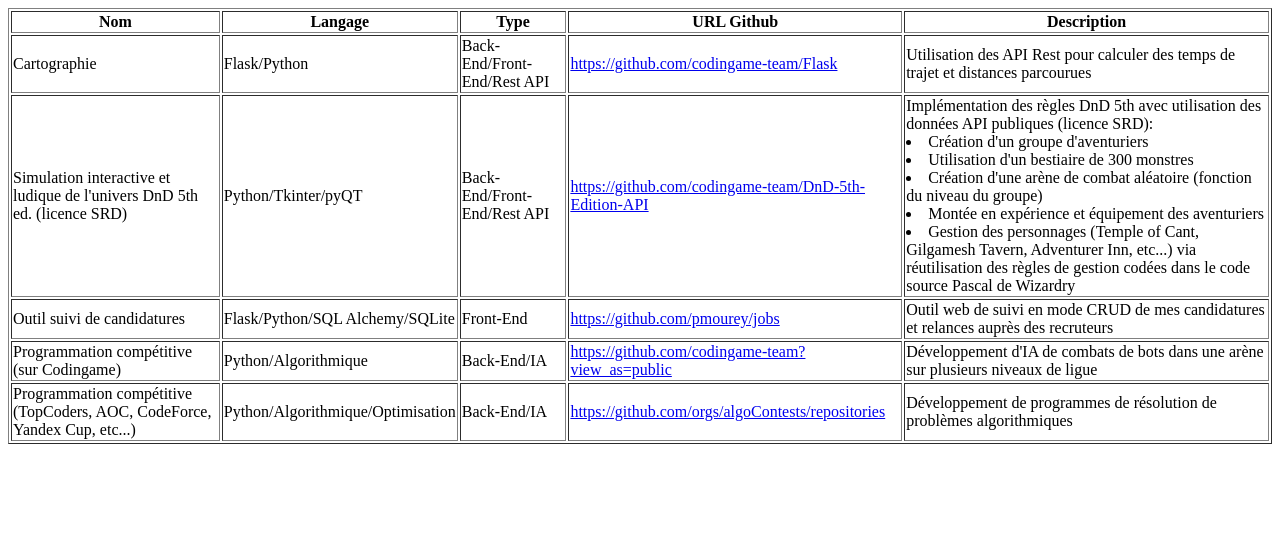
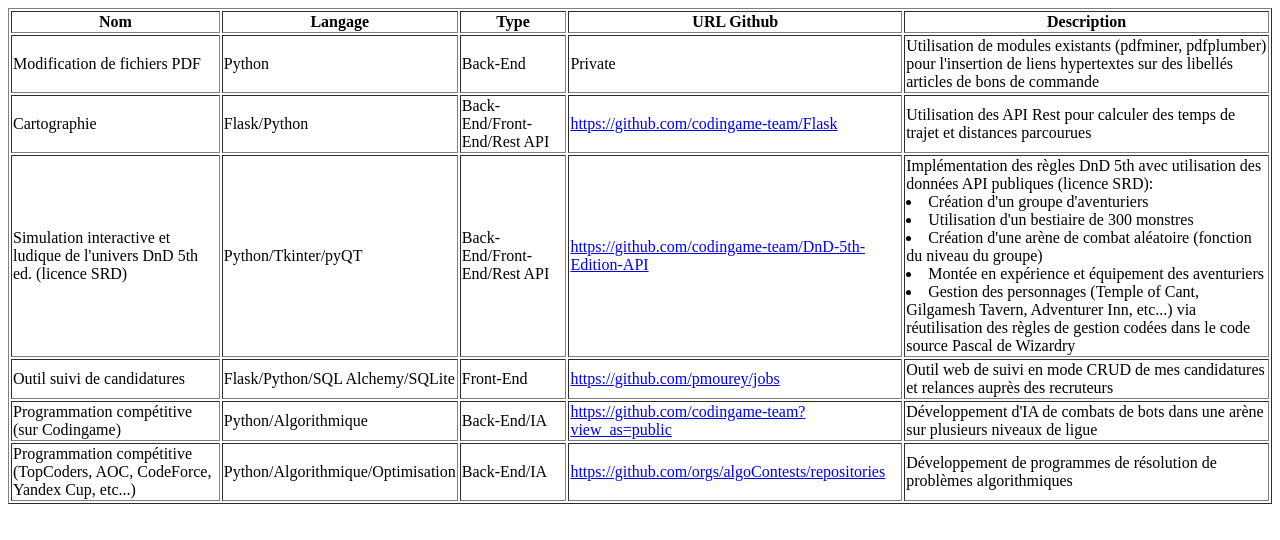
Before and after one commit to pmourey/portfolio, a plain HTML site: page index.html in a window 1280 px wide. Drawn offline with Linux system fonts and the light colour scheme.

Commit message:
ajout projet Lucky

```diff
--- a/index.html
+++ b/index.html
@@ -14,6 +14,15 @@
     <th>Description</th>
     </thead>
     <tbody>
+    <tr>
+        <td>Modification de fichiers PDF</td>
+        <td>Python</td>
+        <td>Back-End</td>
+        <td>
+            Private
+        </td>
+        <td>Utilisation de modules existants (pdfminer, pdfplumber) pour l'insertion de liens hypertextes sur des libellés articles de bons de commande</td>
+    </tr>
     <tr>
         <td>Cartographie</td>
         <td>Flask/Python</td>
@@ -37,7 +46,9 @@
             <li>Utilisation d'un bestiaire de 300 monstres</li>
             <li>Création d'une arène de combat aléatoire (fonction du niveau du groupe)</li>
             <li>Montée en expérience et équipement des aventuriers</li>
-              <li>Gestion des personnages (Temple of Cant, Gilgamesh Tavern, Adventurer Inn, etc...) via réutilisation des règles de gestion codées dans le code source Pascal de Wizardry</li>
+            <li>Gestion des personnages (Temple of Cant, Gilgamesh Tavern, Adventurer Inn, etc...) via réutilisation des
+                règles de gestion codées dans le code source Pascal de Wizardry
+            </li>
         </td>
     </tr>
     <tr>
```
Lines whose indentation alone changed are shown as unchanged.
